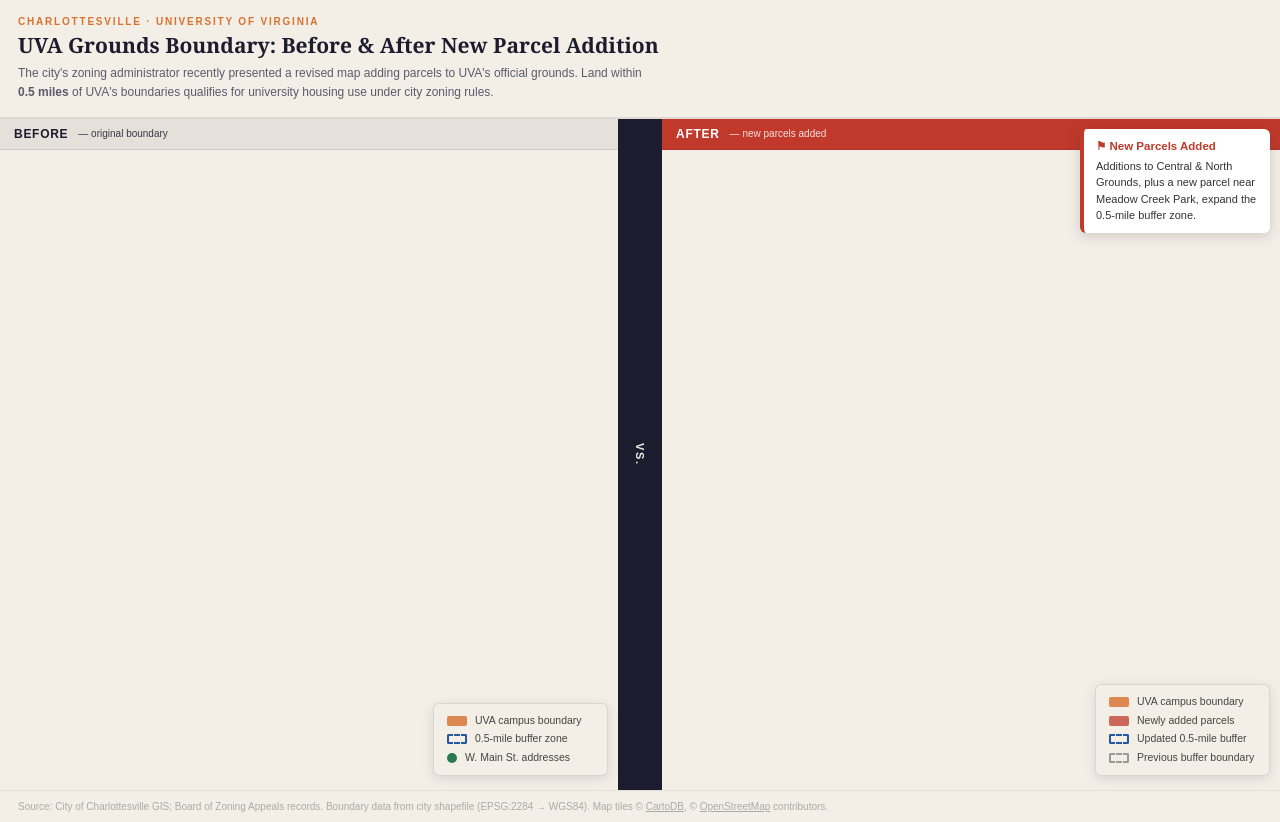
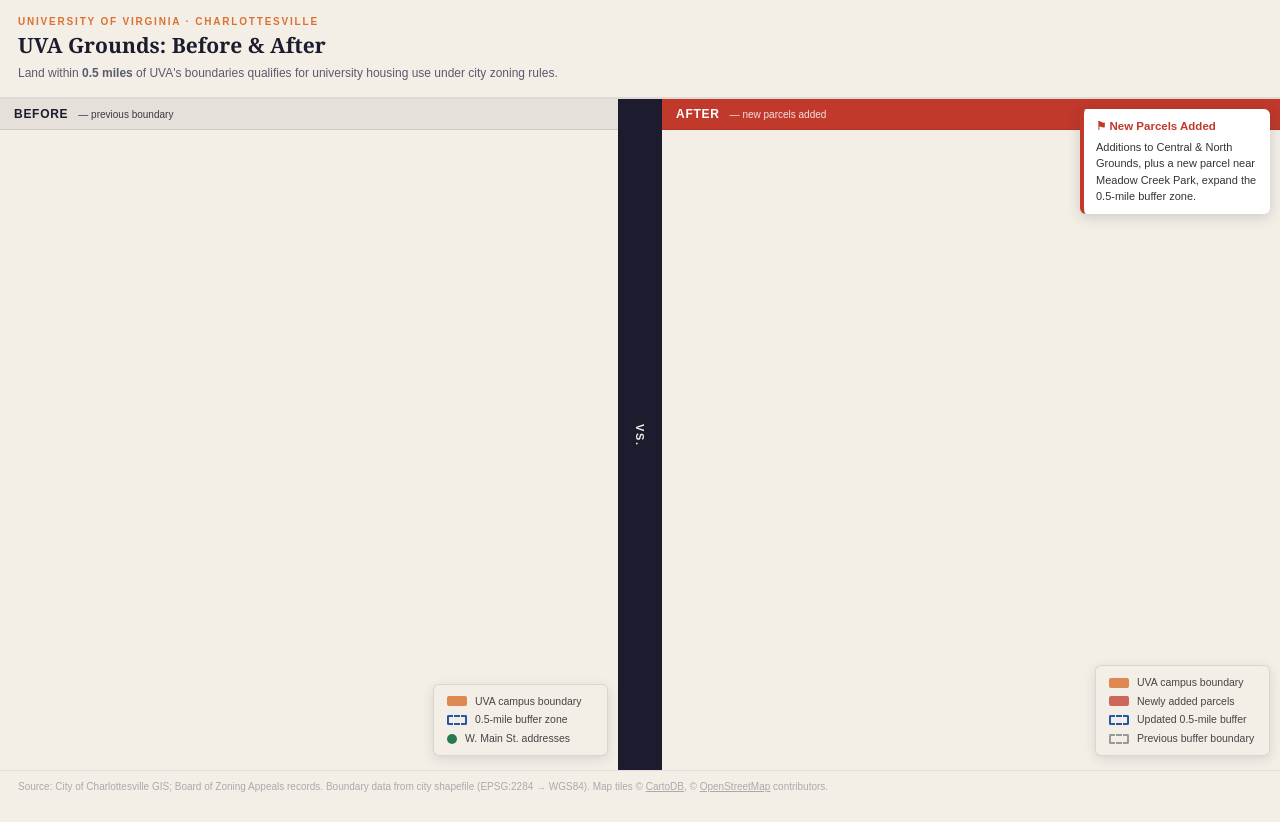
Before and after one commit to lprasad-ui/uva_boundaries, a plain HTML site: page index.html in a window 1280 px wide. Drawn offline with nearby package versions, Linux system fonts and the light colour scheme; a script that the page names is missing.

Commit message:
Update header and title for clarity

```diff
--- a/index.html
+++ b/index.html
@@ -186,10 +186,9 @@
 <body>
 
 <div id="header">
-  <div class="eyebrow">Charlottesville · University of Virginia</div>
-  <h1>UVA Grounds Boundary: Before &amp; After New Parcel Addition</h1>
+  <div class="eyebrow">University of Virginia · Charlottesville</div>
+  <h1>UVA Grounds: Before &amp; After</h1>
   <p class="subtitle">
-    The city's zoning administrator recently presented a revised map adding parcels to UVA's official grounds.
     Land within <strong>0.5&nbsp;miles</strong> of UVA's boundaries qualifies for university housing use under city zoning rules.
   </p>
 </div>
@@ -200,7 +199,7 @@
   <div class="map-panel" id="panel-before">
     <div class="panel-label before-label">
       Before
-      <span class="badge">— original boundary</span>
+      <span class="badge">— previous boundary</span>
     </div>
     <div id="map-before" class="leaflet-map"></div>
 
```
